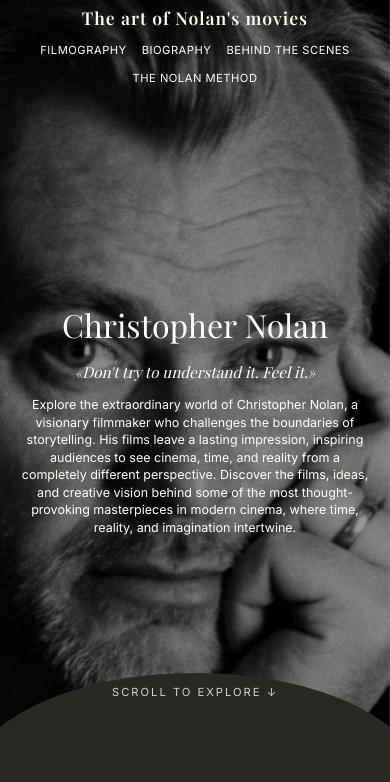
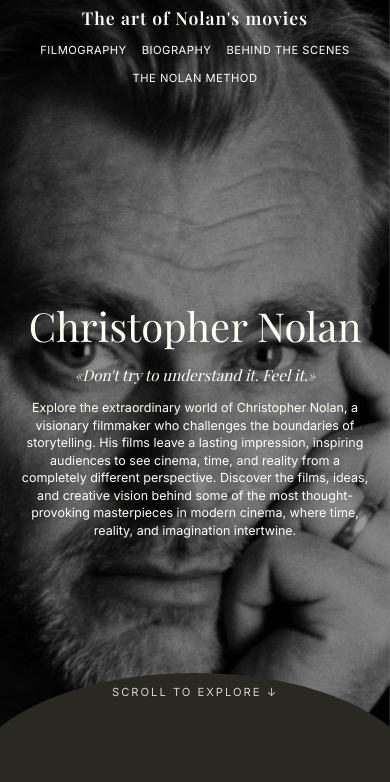
Before and after one commit to kabulniyazovamalika/Nolan, a plain HTML site: page index.html in a window 390 px wide. Shown: the part 62-844 px from the top of the page. Drawn offline with nearby package versions, Linux system fonts and the light colour scheme; a web font is replaced by a local one.

Commit message:
nolan.css

```diff
--- a/nolan.css
+++ b/nolan.css
@@ -791,10 +791,11 @@ a.pf-card {
 }
 
 .hero__content h1 {
+    top: 0;
     position: static;
-    font-size: 2rem;
+    font-size: 2.5rem;
     line-height: 1.1;
-    margin-bottom: 18px;
+    margin-bottom: 15px;
     white-space: normal;
 }
 
```
